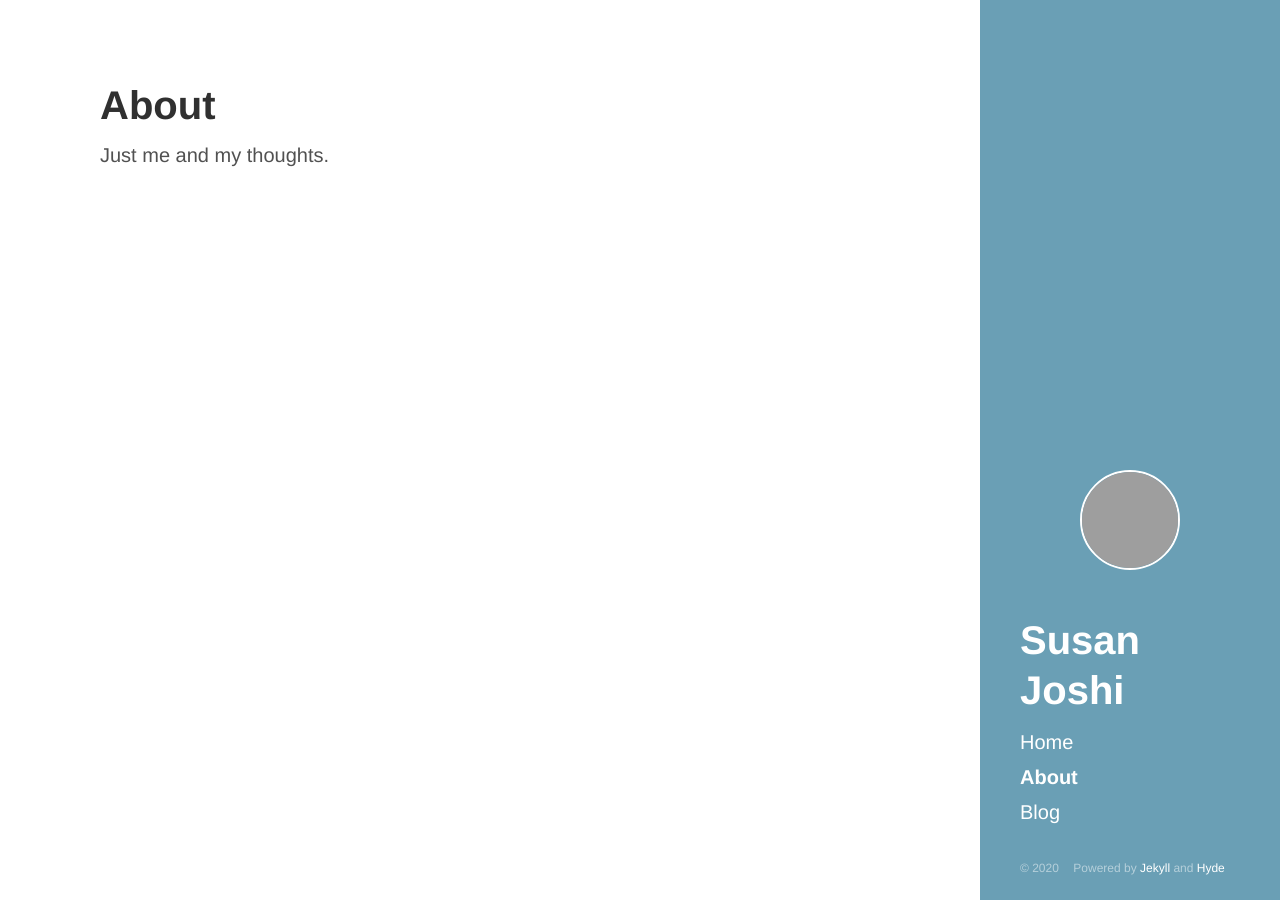
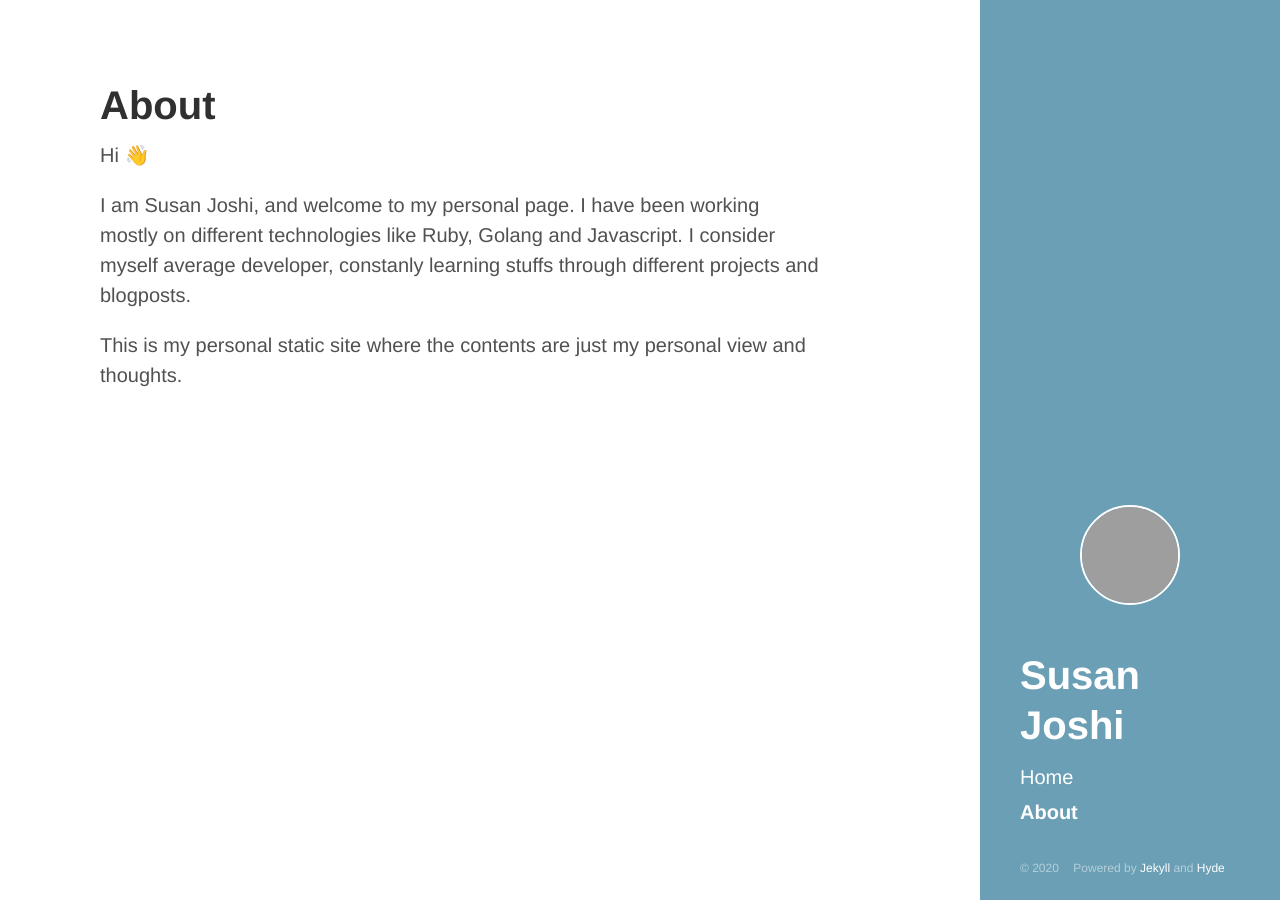
Before and after one commit to josisusan/josisusan.github.io, a Jekyll site: the page built from about.md, in a window 1280 px wide. Built offline with Jekyll 4.4.1, drawn with Linux system fonts in a browser that asks for light colours; grey boxes are pictures that could not be loaded.

Commit message:
Change pages (#9)
* Remove blog page

Add description on the about page as well.

* changes.

```diff
--- a/_data/navigation.yml
+++ b/_data/navigation.yml
@@ -2,5 +2,3 @@
   path: /
 - title: About
   path: /about/
-- title: Blog
-  path: /blog/
--- a/about.md
+++ b/about.md
@@ -4,4 +4,8 @@ title: About
 permalink: /about/
 ---
 
-Just me and my thoughts.
+Hi 👋
+
+I am Susan Joshi, and welcome to my personal page. I have been working mostly on different technologies like Ruby, Golang and Javascript. I consider myself average developer, constanly learning stuffs through different projects and blogposts.
+
+This is my personal static site where the contents are just my personal view and thoughts.
```
Also changed, not shown: blog/index.html (deleted, +0 -38 lines).
